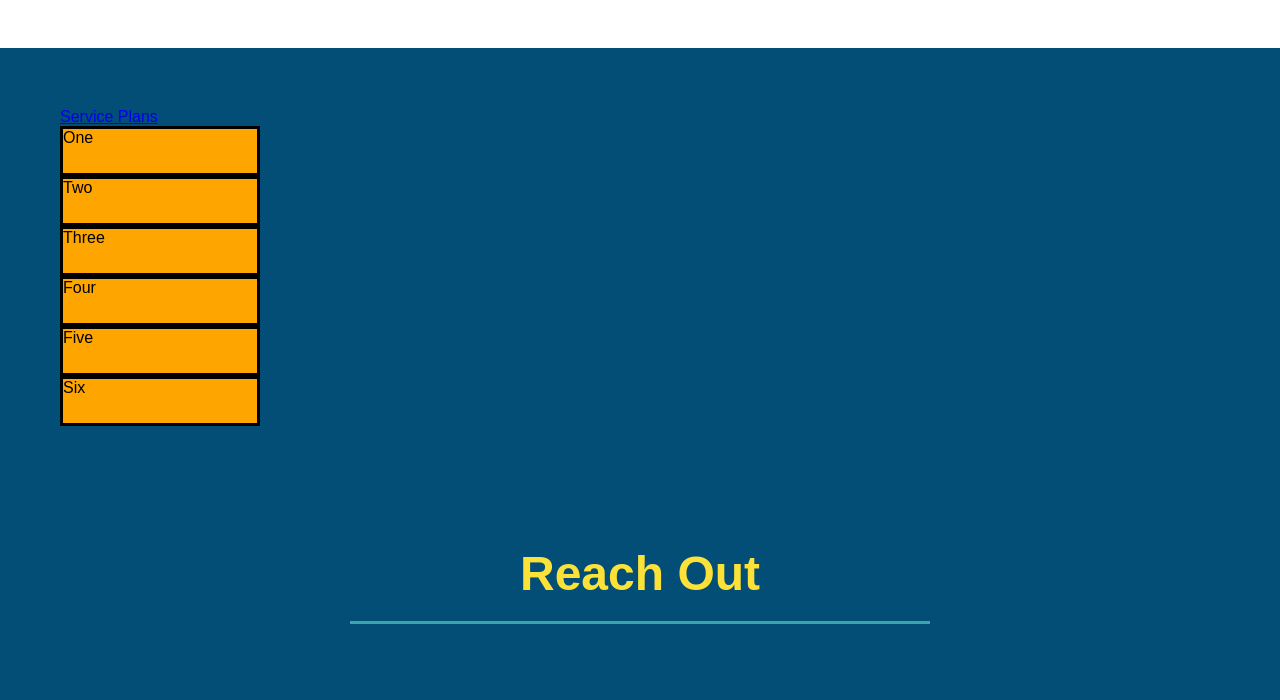
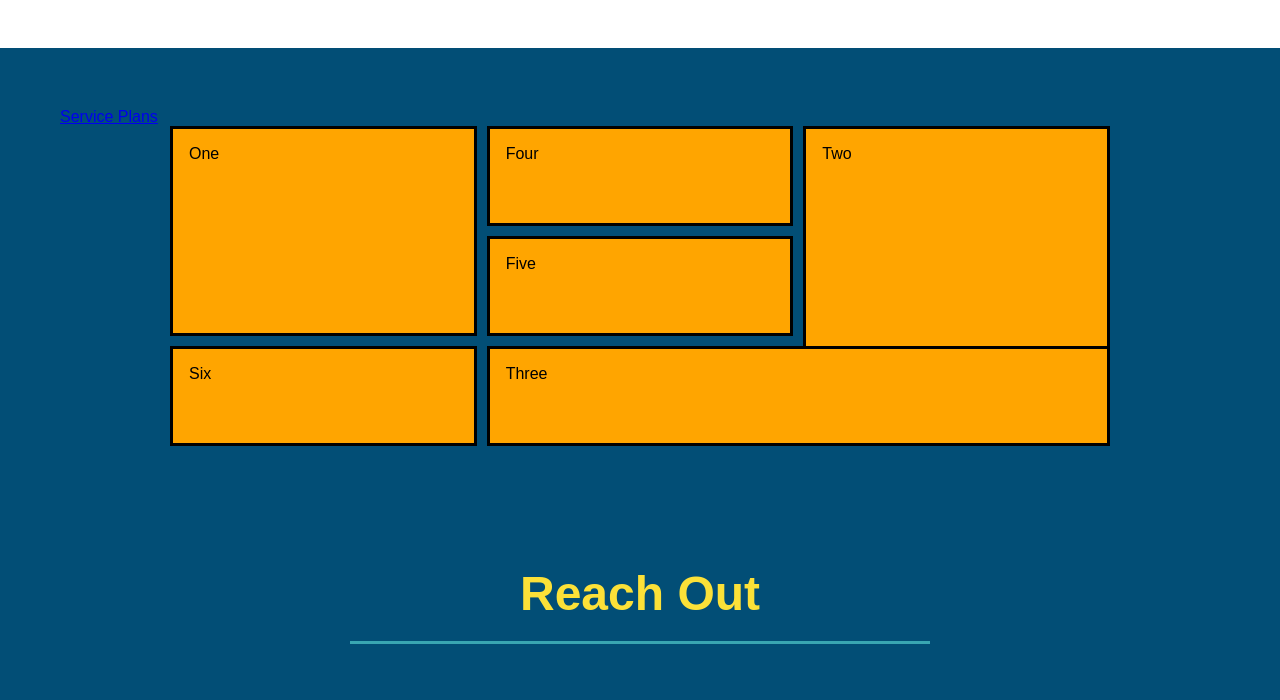
Before and after one commit to cacevedo2011/Run-Buddy, a plain HTML site: page index.html in a window 1280 px wide. Shown: the part 3060-3760 px from the top of the page. Drawn offline with Linux system fonts and the light colour scheme.

Commit message:
example grid

```diff
--- a/assets/css/style.css
+++ b/assets/css/style.css
@@ -274,12 +274,54 @@ section{
 }
 
 .service-grid-item {
-    width: 200px;
-    height: 50px;
     background-color: orange;
     border: solid;
     color: black;
-  }
+}
+
+.service-grid-container {
+    max-width: 940px;
+    margin: 0 auto;
+    display: grid;
+    grid-template-columns: repeat(3, 1fr);
+    grid-template-rows: repeat(3, 100px);
+    grid-gap: 10px;
+}
+
+.service-grid-item {
+    background-color: orange;
+    border: solid;
+    padding: 1em;
+    color: black;
+}
+
+/* .box1 { You can write box1 on the grid element this way ot
+    grid-column-start: 1;
+    grid-column-end: 2;
+    grid-row-start: 1;
+    grid-row-end: 3;
+  } */
+.box1{
+    grid-column: 1/2;
+    grid-row: 1/3;
+}
+.box2{
+    grid-column: 3/4;
+    grid-row: 1/-1;
+}
+.box3{
+    grid-column: 2/ span 2;
+    grid-row: 3/ span 1;
+}
+.box4{
+
+}
+.box5{
+
+}
+.box6{
+
+}
 
 /* REACH OUT STYLES START */
 .contact {
--- a/index.html
+++ b/index.html
@@ -253,12 +253,12 @@
           <a href="#service-plans">Service Plans</a>
 
             <div class="service-grid-container">
-              <div class="service-grid-item">One</div>
-              <div class="service-grid-item">Two</div>
-              <div class="service-grid-item">Three</div>
-              <div class="service-grid-item">Four</div>
-              <div class="service-grid-item">Five</div>
-              <div class="service-grid-item">Six</div>
+              <div class="service-grid-item box1">One</div>
+              <div class="service-grid-item box2">Two</div>
+              <div class="service-grid-item box3">Three</div>
+              <div class="service-grid-item box4">Four</div>
+              <div class="service-grid-item box5">Five</div>
+              <div class="service-grid-item box6">Six</div>
             </div>
 
         </section>
```
